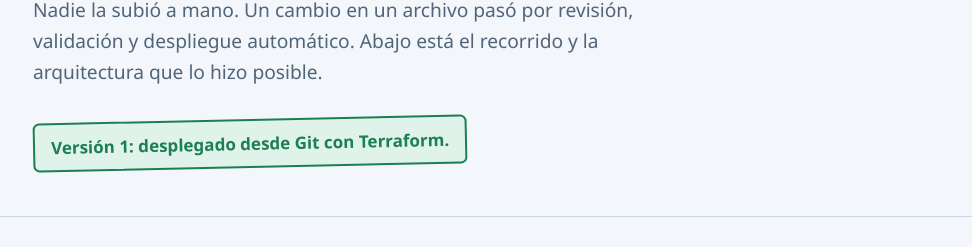
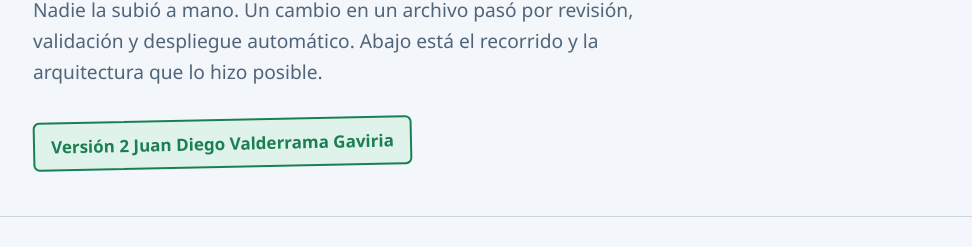
Before and after one commit to juandivg26/gitops-lab, a plain HTML site: page site/index.html in a window 1280 px wide. Shown: the part 322-569 px from the top of the page, without its empty margins (131-1103 px from the left). Drawn offline with Linux system fonts and the light colour scheme.

Commit message:
Versión 2 con el nombre del estudiante

```diff
--- a/site/index.html
+++ b/site/index.html
@@ -165,7 +165,7 @@
       <h1>Esta página viajó desde Git hasta Azure</h1>
       <p class="lead">Nadie la subió a mano. Un cambio en un archivo pasó por revisión, validación y despliegue automático. Abajo está el recorrido y la arquitectura que lo hizo posible.</p>
       <!-- CAMBIE SOLO EL TEXTO DE LA SIGUIENTE LÍNEA: ponga «Versión 2» y su nombre -->
-      <p class="version" id="version">Versión 1: desplegado desde Git con Terraform.</p>
+      <p class="version" id="version">Versión 2 Juan Diego Valderrama Gaviria</p>
     </div>
   </header>
 
```
